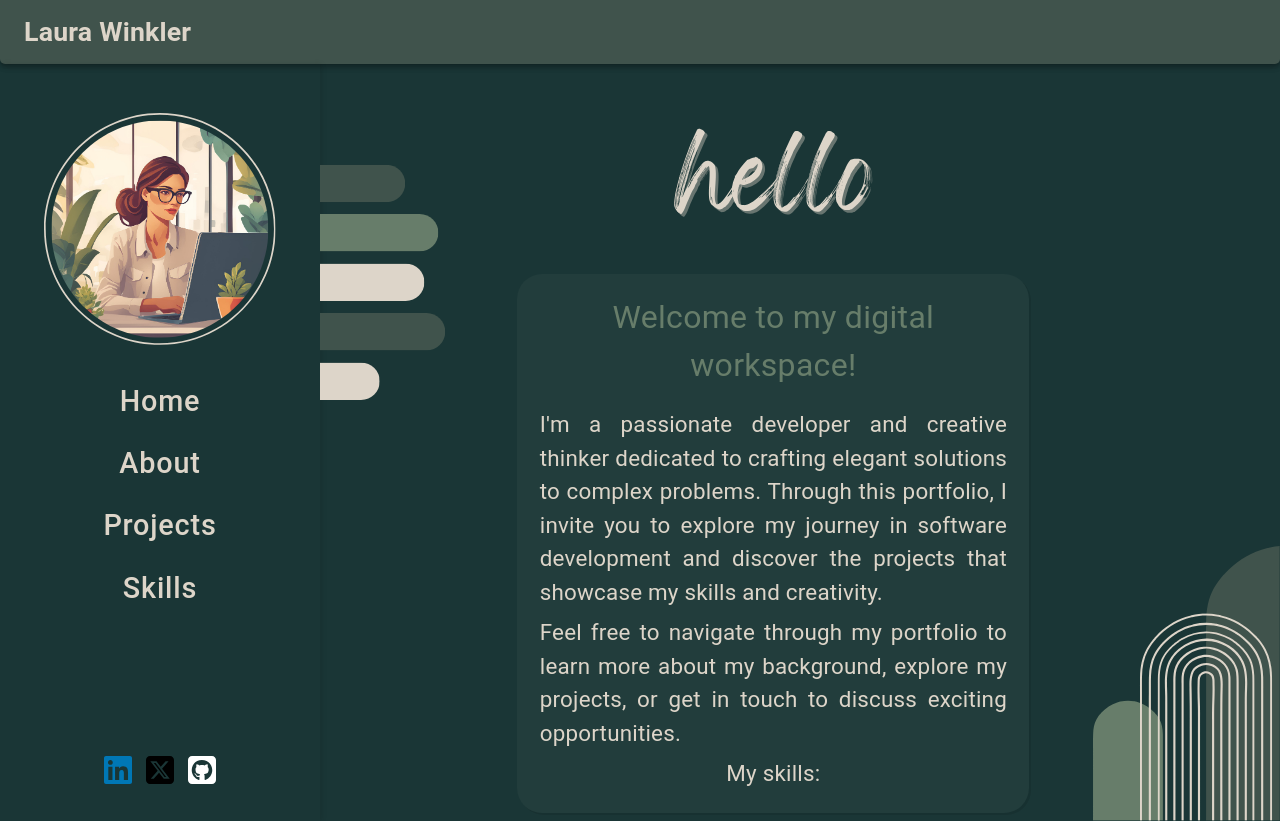
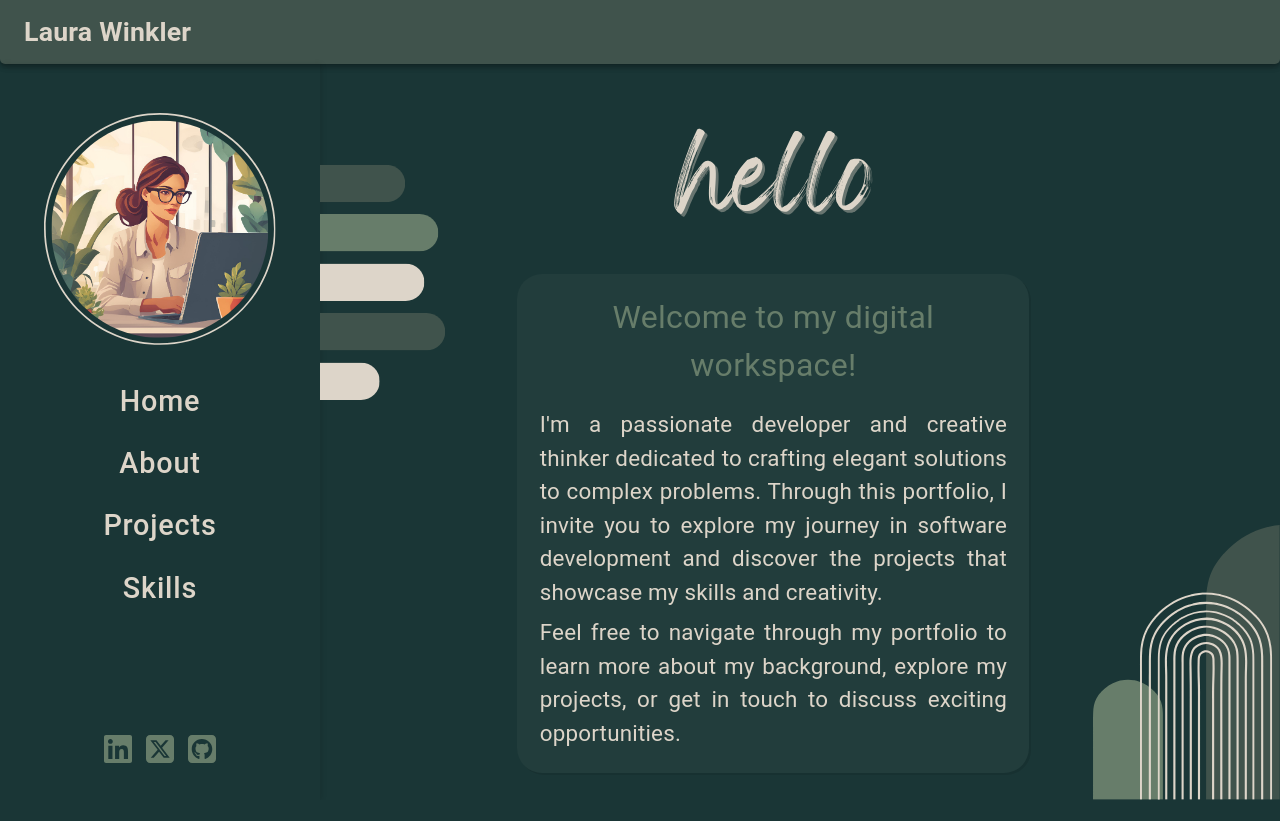
Before and after one commit to WinklerLaura/PortfolioLW, a React (Vite) app: page /home in a window 1280 px wide. After the commit the page ends 800 px from the top, so only its background shows below. Built offline with nearby package versions, Linux system fonts and the light colour scheme.

Commit message:
changes color of social media icons and removes skills title from home page

```diff
--- a/src/components/navbars/LeftNavBarIcons.tsx
+++ b/src/components/navbars/LeftNavBarIcons.tsx
@@ -3,8 +3,16 @@ import { FaSquareXTwitter } from "react-icons/fa6";
 import { FaSquareGithub } from "react-icons/fa6";
 import { Button } from "@mui/material";
 import styles from "./LeftNavBarIcons.module.css";
+import { myColors } from "../../utils/myColors";
 
 export const LeftNavBarIcons = () => {
+    const buttonStyle = {
+        minWidth: 0,
+        padding: 5,
+        fontSize: "4vh",
+        color: myColors.lightGreen,
+    };
+
     return (
         <div className={styles.iconContainer}>
             <Button
@@ -15,12 +23,7 @@ export const LeftNavBarIcons = () => {
                         "noopener,noreferrer"
                     );
                 }}
-                style={{
-                    minWidth: 0,
-                    padding: 5,
-                    fontSize: "4vh",
-                    color: "#0077B5",
-                }}
+                style={{ ...buttonStyle }}
             >
                 <FaLinkedin />
             </Button>
@@ -32,12 +35,7 @@ export const LeftNavBarIcons = () => {
                         "noopener,noreferrer"
                     );
                 }}
-                style={{
-                    minWidth: 0,
-                    padding: 5,
-                    fontSize: "4vh",
-                    color: "black",
-                }}
+                style={{ ...buttonStyle }}
             >
                 <FaSquareXTwitter />
             </Button>
@@ -49,12 +47,7 @@ export const LeftNavBarIcons = () => {
                         "noopener,noreferrer"
                     );
                 }}
-                style={{
-                    minWidth: 0,
-                    padding: 5,
-                    fontSize: "4vh",
-                    color: "white",
-                }}
+                style={{ ...buttonStyle }}
             >
                 <FaSquareGithub />
             </Button>
--- a/src/textContent/contentHomePage.ts
+++ b/src/textContent/contentHomePage.ts
@@ -10,9 +10,5 @@ export const contentHomePage = {
             id: "callToAction",
             text: "Feel free to navigate through my portfolio to learn more about my background, explore my projects, or get in touch to discuss exciting opportunities.",
         },
-        {
-            id: "mySkills",
-            text: "My skills:",
-        },
     ],
 };
```
